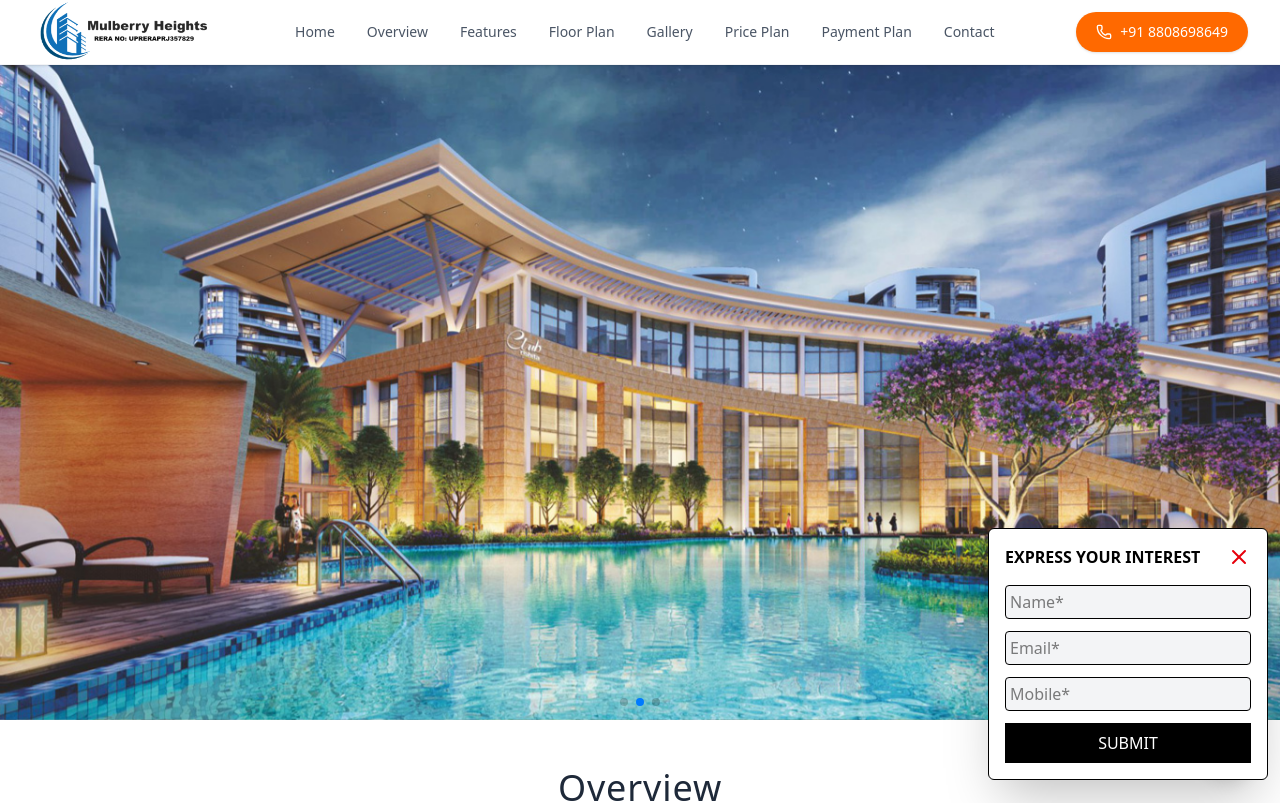
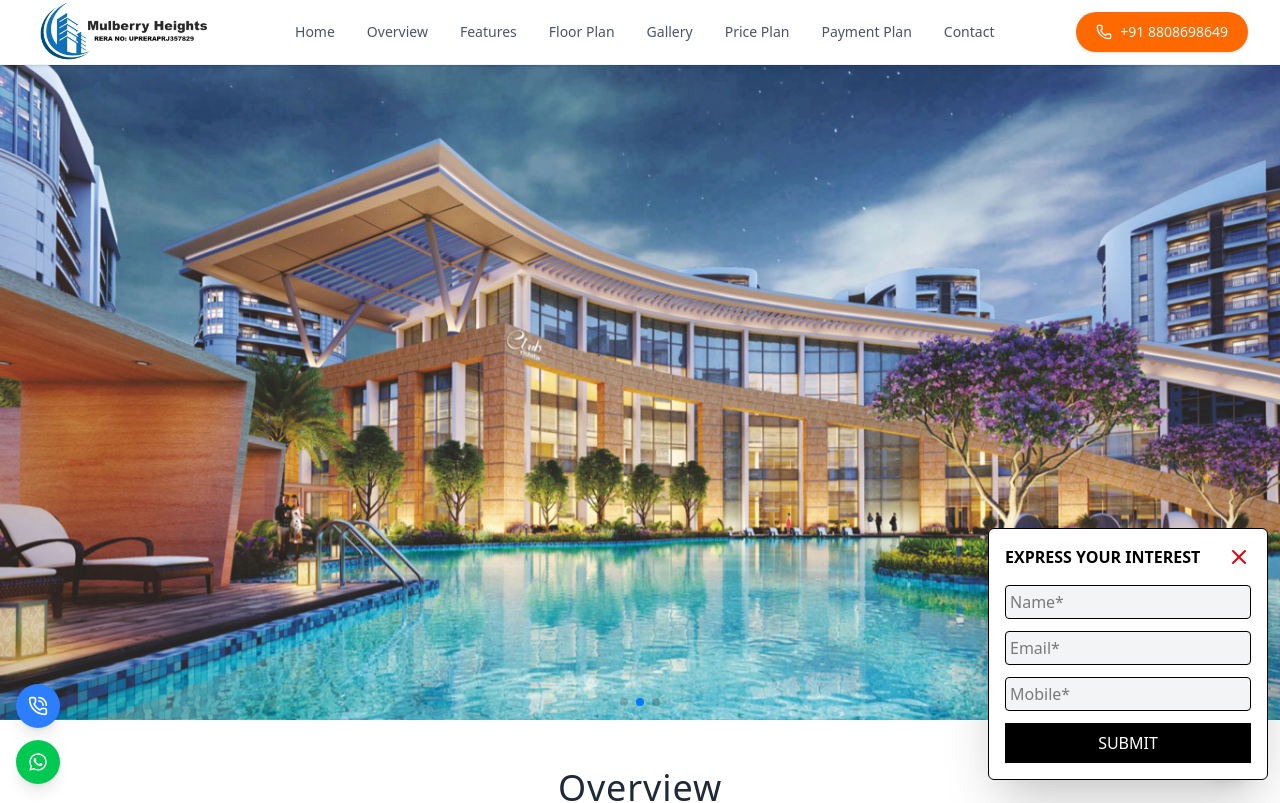
Before and after one commit to SquareIt-12/dpspalladio, a React (Vite) app: page / in a window 1280 px wide. Shown: the top 803 px of the page. Built offline with nearby package versions, Linux system fonts and the light colour scheme.

Commit message:
added call and whatsapp btn

```diff
--- a/package.json
+++ b/package.json
@@ -14,6 +14,7 @@
     "lucide-react": "^0.525.0",
     "react": "^19.1.0",
     "react-dom": "^19.1.0",
+    "react-icons": "^5.5.0",
     "swiper": "^11.2.10",
     "tailwindcss": "^4.1.11"
   },
--- a/src/App.jsx
+++ b/src/App.jsx
@@ -1,3 +1,4 @@
+
 import { PhoneCall } from 'lucide-react'
 import './App.css'
 import EnquiryFormPopup from './components/enquiry-form'
@@ -8,14 +9,34 @@ import GallerySection from './components/gallery-section'
 import Header from './components/header'
 import Banner from './components/hero'
 import OverviewSection from './components/overview-section'
-import PaymentPlanSection from './components/payment-section'
 import PricePlanSection from './components/priceplan-section'
+import { FaWhatsapp } from "react-icons/fa";
 
 function App() {
 
   return (
     <>
     {/* Floating CTA Buttons */}
+      <div className="fixed bottom-4 left-4 flex flex-col gap-3 z-50">
+        {/* Call Button */}
+        <a
+          href="tel:+918808698649" // Replace with your phone number
+          className="bg-blue-500 hover:bg-blue-600 text-white p-3 rounded-full shadow-lg flex items-center justify-center transition duration-300"
+        >
+          <PhoneCall className="w-5 h-5" />
+        </a>
+
+        {/* WhatsApp Button */}
+        <a
+          href="https://wa.me/918808698649" // Replace with your WhatsApp number
+          target="_blank"
+          rel="noopener noreferrer"
+          className="bg-green-500 hover:bg-green-600 text-white p-3 rounded-full shadow-lg flex items-center justify-center transition duration-300"
+        >
+          <FaWhatsapp className="w-5 h-5" />
+        </a>
+      </div>
+
       <Header />
       <Banner />
       <OverviewSection  />
--- a/src/components/priceplan-section.jsx
+++ b/src/components/priceplan-section.jsx
@@ -5,7 +5,10 @@ import price2 from "../assets/list.jpg";
 
 export default function PricePlanSection() {
   const handleImageClick = () => {
-    window.open(price, "_blank");
+    window.open(price1, "_blank");
+  };
+  const handleImageClickOne = () => {
+    window.open(price2, "_blank");
   };
 
   return (
@@ -34,7 +37,7 @@ export default function PricePlanSection() {
             {/* Second Image */}
             <div className="w-[48%]">
               <button
-                onClick={handleImageClick}
+                onClick={handleImageClickOne}
                 className="block w-full hover:outline-none hover:ring-2 hover:ring-blue-500 hover:ring-opacity-50 rounded-lg overflow-hidden transition-opacity duration-300"
               >
                 <img
```
Also changed, not shown: 1 other file (tests, documents, lock files or other folders).
